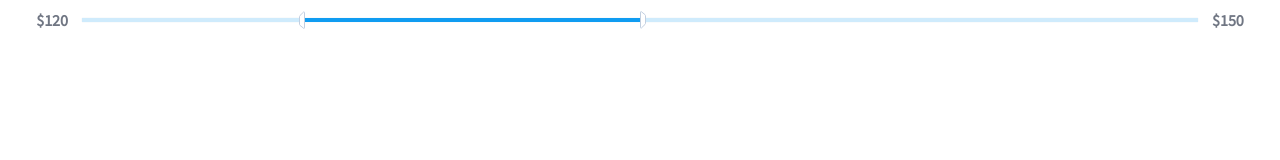
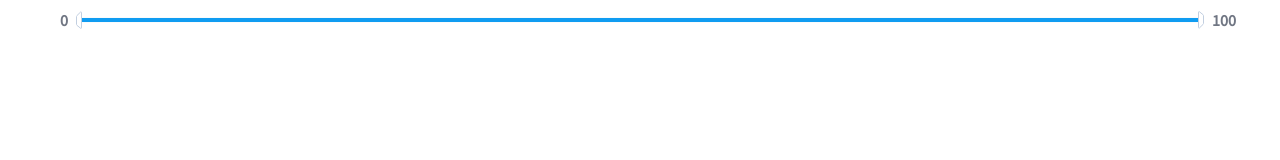
Before and after one commit to js-tasks-ru/js-20230223_dmitriy-bukreev, a website: page 06-events-practice/3-double-slider/index.html in a window 1280 px wide. Drawn offline with Linux system fonts and the light colour scheme.

Commit message:
Revert html changes

```diff
--- a/06-events-practice/3-double-slider/index.html
+++ b/06-events-practice/3-double-slider/index.html
@@ -10,15 +10,7 @@
   <script type="module">
     import DoubleSlider from "./index.js";
 
-    const slider = new DoubleSlider({
-      min: 100,
-      max: 200,
-      formatValue: (value) => "$" + value,
-      selected: {
-        from: 120,
-        to: 150,
-      },
-    });
+    const slider = new DoubleSlider();
 
     root.append(slider.element);
   </script>
```
